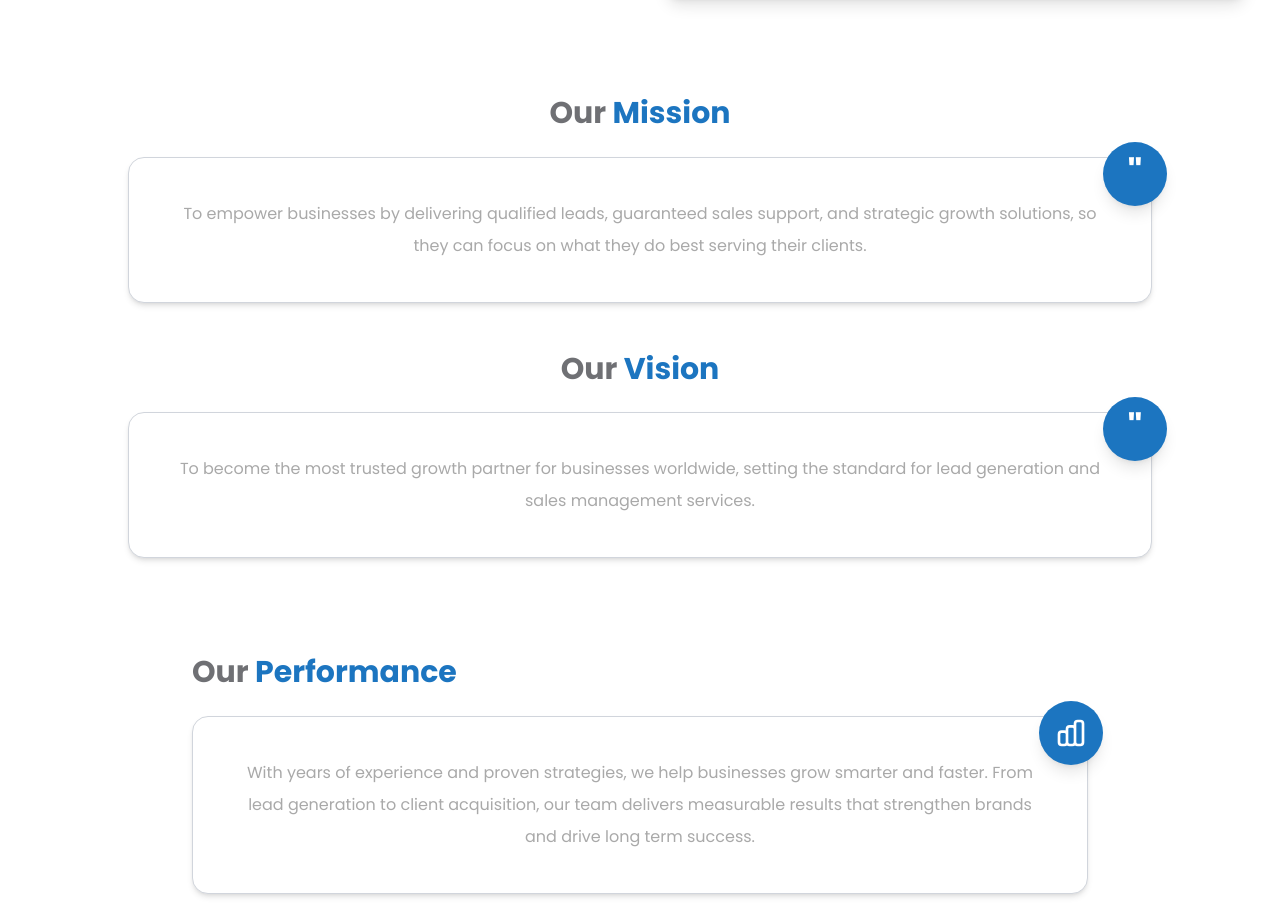
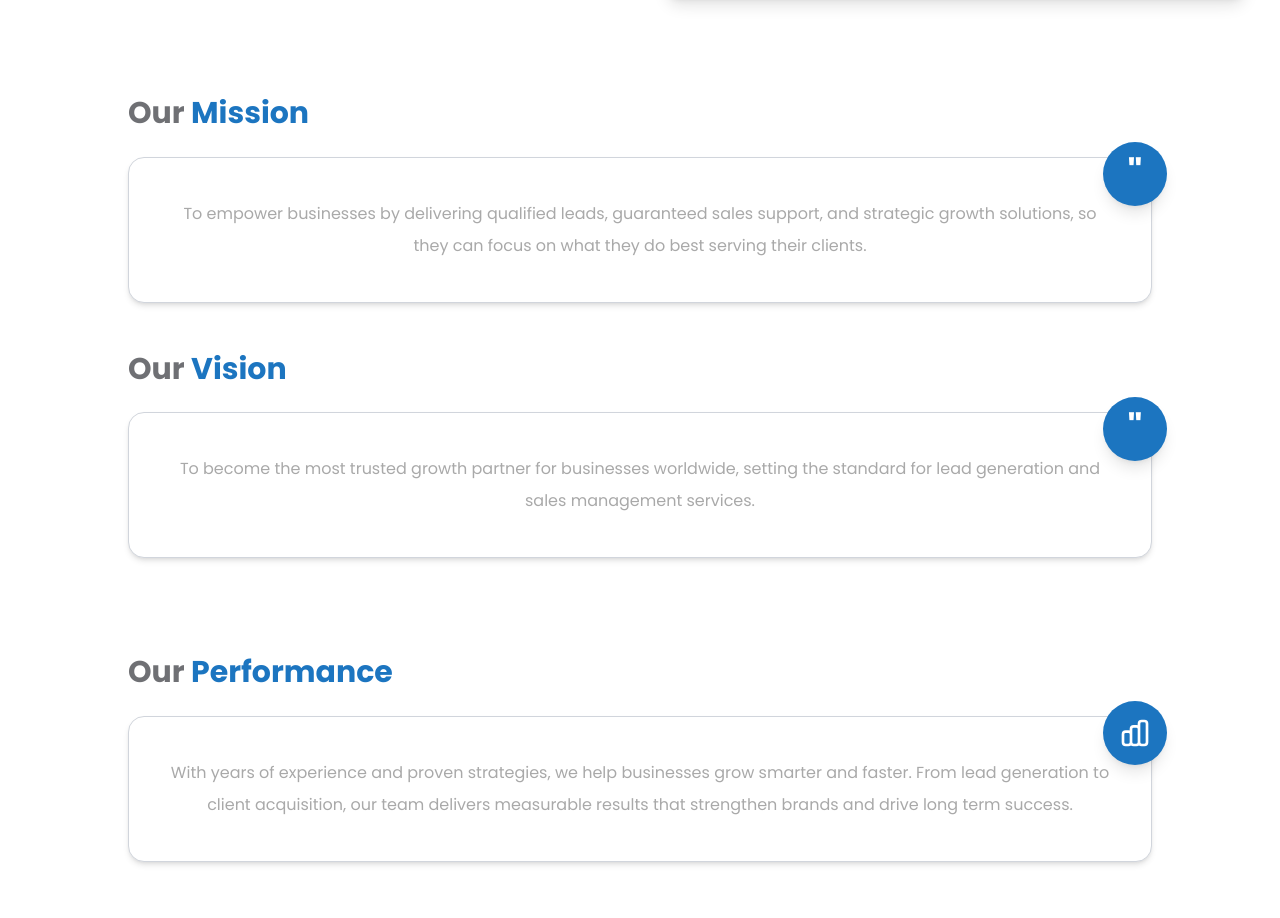
Before and after one commit to Sharmeen-Rauf/escabiz, a Next.js app: page /about in a window 1280 px wide. Shown: the part 1374-2292 px from the top of the page. Built offline with nearby package versions, Linux system fonts and the light colour scheme.

Commit message:
Refactor About page layout: remove text centering for Our Mission and Our Vision sections, and adjust card width for improved alignment and visual consistency.

```diff
--- a/src/app/about/page.tsx
+++ b/src/app/about/page.tsx
@@ -194,8 +194,8 @@ export default function About() {
         <section className="relative w-full bg-white py-8 md:py-10 lg:py-12 overflow-hidden reveal">
           <div className="relative z-10 w-full max-w-7xl mx-auto px-4 sm:px-6 lg:px-8 space-y-10 lg:space-y-12">
             {/* Our Mission */}
-            <div className="max-w-5xl mx-auto text-center">
-              <h5 className="text-lg sm:text-xl md:text-2xl lg:text-3xl font-bold leading-tight mb-6">
+            <div className="max-w-5xl mx-auto">
+              <h5 className="text-lg sm:text-xl md:text-2xl lg:text-3xl font-bold leading-tight mb-6 text-left">
                 <span className="text-[#6f7074]">Our</span> <span className="text-[#1c75c0]">Mission</span>
               </h5>
               <div className="bg-white rounded-2xl shadow-md border border-gray-300 p-8 lg:p-10 relative overflow-visible">
@@ -209,8 +209,8 @@ export default function About() {
             </div>
 
             {/* Our Vision */}
-            <div className="max-w-5xl mx-auto text-center">
-              <h5 className="text-lg sm:text-xl md:text-2xl lg:text-3xl font-bold leading-tight mb-6">
+            <div className="max-w-5xl mx-auto">
+              <h5 className="text-lg sm:text-xl md:text-2xl lg:text-3xl font-bold leading-tight mb-6 text-left">
                 <span className="text-[#6f7074]">Our</span> <span className="text-[#1c75c0]">Vision</span>
               </h5>
               <div className="bg-white rounded-2xl shadow-md border border-gray-300 p-8 lg:p-10 relative overflow-visible">
@@ -228,13 +228,11 @@ export default function About() {
         {/* Our Performance Section */}
         <section className="relative w-full bg-white py-8 md:py-10 lg:py-12 overflow-hidden reveal">
           <div className="relative z-10 w-full max-w-7xl mx-auto px-4 sm:px-6 lg:px-8">
-            <div className="max-w-4xl mx-auto">
+            <div className="max-w-5xl mx-auto">
               {/* Heading - Left Aligned */}
               <h5 className="text-lg sm:text-xl md:text-2xl lg:text-3xl font-bold leading-tight mb-6 text-left">
                 <span className="text-[#6f7074]">Our</span> <span className="text-[#1c75c0]">Performance</span>
               </h5>
-
-              {/* Content Box */}
               <div className="bg-white rounded-2xl shadow-md border border-gray-300 p-8 lg:p-10 relative overflow-visible">
                 {/* Quote Icon - Top Right Overlapping */}
                 <div className="absolute -top-4 -right-4 w-16 h-16 bg-[#1c75c0] rounded-full flex items-center justify-center shadow-lg z-10">
```
